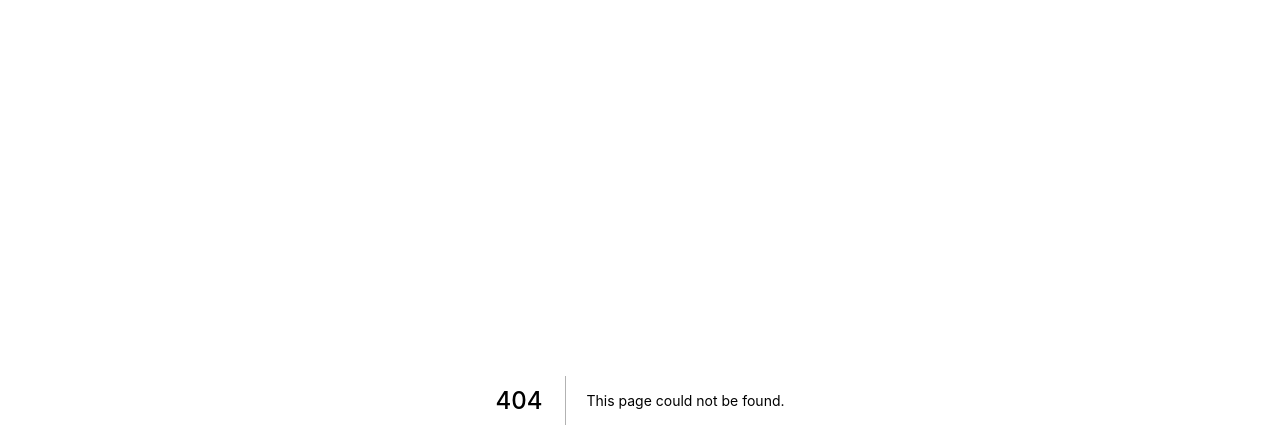
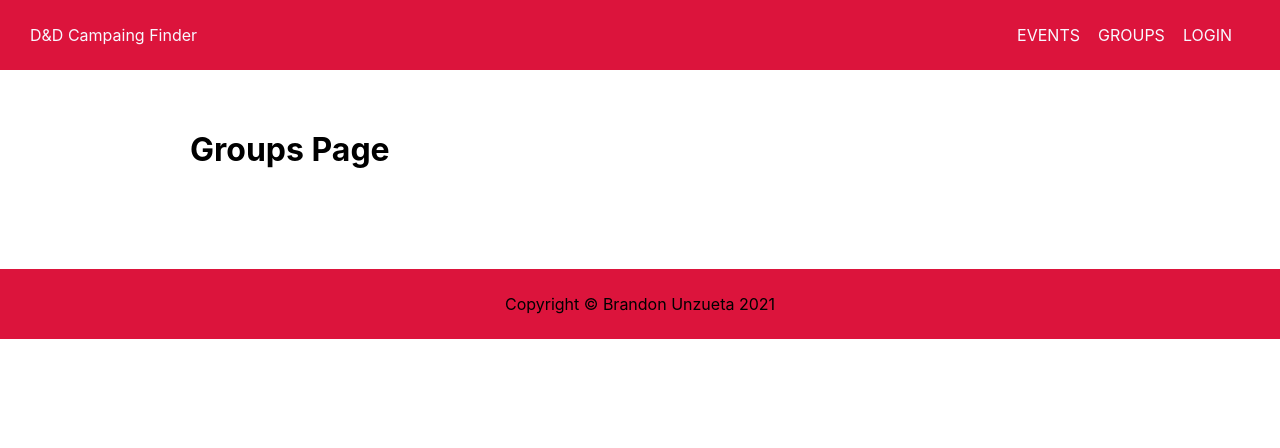
Before and after one commit to BJZeta/DnD-Campaign-Finder, a Next.js app in the folder frontend/: page /groups in a window 1280 px wide. Before the commit this address had no page. Shown: the top 448 px of the page. Built offline with nearby package versions, Linux system fonts and the light colour scheme.

Commit message:
creating base files and links for the site

```diff
--- /dev/null
+++ b/frontend/components/Footer.js
@@ -0,0 +1,9 @@
+import styles from "../styles/Footer.module.css";
+
+export default function Footer() {
+  return (
+    <footer className={styles.footer}>
+      <p>Copyright &copy; Brandon Unzueta 2021</p>
+    </footer>
+  );
+}
--- a/frontend/components/Header.js
+++ b/frontend/components/Header.js
@@ -12,10 +12,22 @@ export default function Header() {
         </Link>
       </div>
 
-      <nav>
+      <nav className={styles.navbar}>
         <ul>
           <li>
-            <li href="/games"></li>
+            <Link href="/events">
+              <a>EVENTS</a>
+            </Link>
+          </li>
+          <li>
+            <Link href="/groups">
+              <a>GROUPS</a>
+            </Link>
+          </li>
+          <li>
+            <Link href="/login">
+              <a>LOGIN</a>
+            </Link>
           </li>
         </ul>
       </nav>
--- /dev/null
+++ b/frontend/components/Layout.js
@@ -0,0 +1,19 @@
+import Head from "next/head";
+import Header from "./Header";
+import Footer from "./Footer";
+import styles from "../styles/Layout.module.css";
+
+export default function Layout({ title, keywords, description, children }) {
+  return (
+    <div>
+      <Head>
+        <title>{title}</title>
+        <meta name="description" content={description} />
+        <meta name="keywords" content={keywords} />
+      </Head>
+      <Header />
+      <div className={styles.container}>{children}</div>
+      <Footer />
+    </div>
+  );
+}
--- a/frontend/pages/_app.js
+++ b/frontend/pages/_app.js
@@ -1,7 +1,7 @@
-import '../styles/globals.css'
+import "../styles/globals.css";
 
 function MyApp({ Component, pageProps }) {
-  return <Component {...pageProps} />
+  return <Component {...pageProps} />;
 }
 
-export default MyApp
+export default MyApp;
--- /dev/null
+++ b/frontend/pages/groups/index.js
@@ -0,0 +1,9 @@
+import Layout from "../../components/Layout";
+
+export default function Groups() {
+  return (
+    <Layout>
+      <h1>Groups Page</h1>
+    </Layout>
+  );
+}
--- /dev/null
+++ b/frontend/styles/Footer.module.css
@@ -0,0 +1,11 @@
+.footer {
+  margin: 100px 0 40px;
+  text-align: center;
+  background-color: crimson;
+  border-top: 3px #454545;
+}
+
+.footer p {
+  margin: 5px 0;
+  padding: 25px 0;
+}
--- a/frontend/styles/Header.module.css
+++ b/frontend/styles/Header.module.css
@@ -0,0 +1,20 @@
+.header {
+  display: flex;
+  justify-content: space-between;
+  align-items: center;
+  background-color: crimson;
+  color: ghostwhite;
+  height: 70px;
+  padding: 0 30px;
+}
+
+.header a {
+  margin-right: 18px;
+}
+
+.navbar ul {
+  display: flex;
+  align-items: center;
+  justify-content: center;
+  list-style: none;
+}
--- /dev/null
+++ b/frontend/styles/Layout.module.css
@@ -0,0 +1,5 @@
+.container {
+  margin: 60px auto;
+  max-width: 960px;
+  padding: 0 30px;
+}
```
Also changed, not shown: frontend/pages/events/index.js (added, +9 -0 lines), frontend/pages/index.js (+4 -64 lines).
